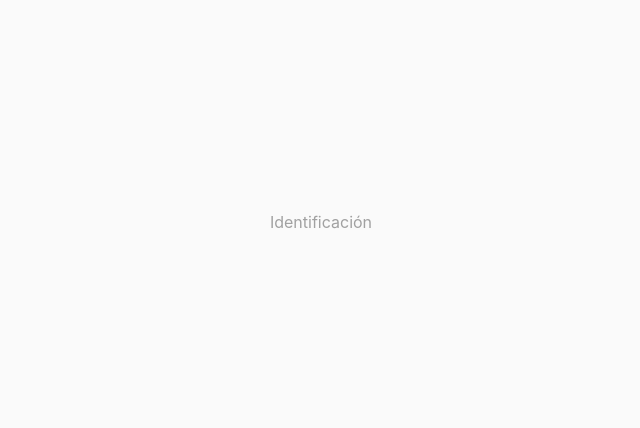
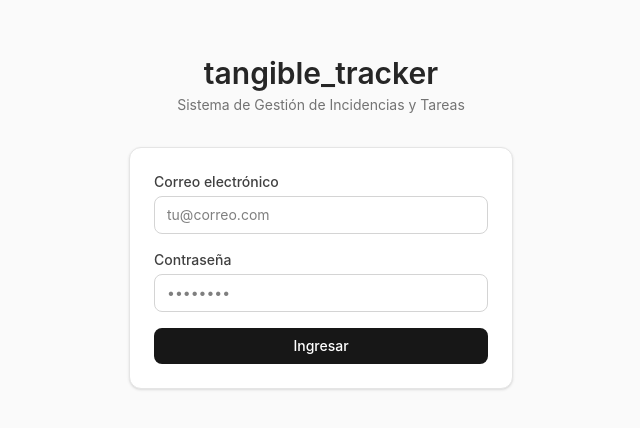
Before and after one commit to juanjts/tangible_tracker, a React app in the folder frontend/: page /identity in a window 1280 px wide. Shown: the part 178-606 px from the top of the page, without its empty margins (319-959 px from the left). Built offline with nearby package versions, Linux system fonts and the light colour scheme; no server answers; the HTML template or start-up script is replaced by a standard one.

Commit message:
feat(frontend): add simulated identity screen

```diff
--- a/frontend/src/App.jsx
+++ b/frontend/src/App.jsx
@@ -1,15 +1,7 @@
-import { useEffect } from 'react'
 import { RouterProvider } from 'react-router-dom'
 import router from './router'
-import httpClient from './services/httpClient'
 
 function App() {
-  useEffect(() => {
-    httpClient.get('/health')
-      .then((res) => console.log('[Health]', res.data))
-      .catch((err) => console.warn('[Health]', err.message))
-  }, [])
-
   return <RouterProvider router={router} />
 }
 
--- a/frontend/src/pages/IdentityPage.jsx
+++ b/frontend/src/pages/IdentityPage.jsx
@@ -1,7 +1,96 @@
+import { useState } from 'react'
+import { identify } from '../services/identityService'
+
+const EMAIL_REGEX = /^[^\s@]+@[^\s@]+\.[^\s@]+$/
+
 function IdentityPage() {
+  const [email, setEmail] = useState('')
+  const [password, setPassword] = useState('')
+  const [error, setError] = useState('')
+  const [loading, setLoading] = useState(false)
+
+  const isEmailValid = EMAIL_REGEX.test(email)
+
+  async function handleSubmit(e) {
+    e.preventDefault()
+    setError('')
+
+    if (!isEmailValid) {
+      setError('Ingresa un correo electrónico válido')
+      return
+    }
+
+    setLoading(true)
+    try {
+      const user = await identify(email)
+      console.log('Usuario activo:', user)
+    } catch (err) {
+      const message = err.response?.data?.error?.message || 'Error al conectar con el servidor'
+      setError(message)
+    } finally {
+      setLoading(false)
+    }
+  }
+
   return (
-    <div className="min-h-screen bg-neutral-50 flex items-center justify-center">
-      <p className="text-neutral-400">Identificación</p>
+    <div className="min-h-screen bg-neutral-50 flex items-center justify-center p-4">
+      <div className="w-full max-w-sm">
+        <div className="text-center mb-8">
+          <h1 className="text-3xl font-semibold text-neutral-800">
+            tangible_tracker
+          </h1>
+          <p className="mt-1 text-sm text-neutral-500">
+            Sistema de Gestión de Incidencias y Tareas
+          </p>
+        </div>
+
+        <form
+          onSubmit={handleSubmit}
+          className="bg-white rounded-xl shadow-sm border border-neutral-200 p-6 space-y-4"
+        >
+          <div>
+            <label htmlFor="email" className="block text-sm font-medium text-neutral-700 mb-1">
+              Correo electrónico
+            </label>
+            <input
+              id="email"
+              type="email"
+              value={email}
+              onChange={(e) => setEmail(e.target.value)}
+              placeholder="tu@correo.com"
+              className="w-full px-3 py-2 border border-neutral-300 rounded-lg text-sm focus:outline-none focus:ring-2 focus:ring-neutral-900 focus:border-transparent transition"
+            />
+          </div>
+
+          <div>
+            <label htmlFor="password" className="block text-sm font-medium text-neutral-700 mb-1">
+              Contraseña
+            </label>
+            <input
+              id="password"
+              type="password"
+              value={password}
+              onChange={(e) => setPassword(e.target.value)}
+              placeholder="••••••••"
+              className="w-full px-3 py-2 border border-neutral-300 rounded-lg text-sm focus:outline-none focus:ring-2 focus:ring-neutral-900 focus:border-transparent transition"
+            />
+          </div>
+
+          {error && (
+            <p className="text-sm text-red-600 bg-red-50 border border-red-200 rounded-lg px-3 py-2">
+              {error}
+            </p>
+          )}
+
+          <button
+            type="submit"
+            disabled={loading}
+            className="w-full py-2 px-4 bg-neutral-900 text-white text-sm font-medium rounded-lg hover:bg-neutral-800 disabled:opacity-50 disabled:cursor-not-allowed transition cursor-pointer"
+          >
+            {loading ? 'Identificando...' : 'Ingresar'}
+          </button>
+        </form>
+      </div>
     </div>
   )
 }
--- /dev/null
+++ b/frontend/src/services/identityService.js
@@ -0,0 +1,6 @@
+import httpClient from './httpClient'
+
+export async function identify(email) {
+  const { data } = await httpClient.post('/identity', { email })
+  return data.data
+}
```
